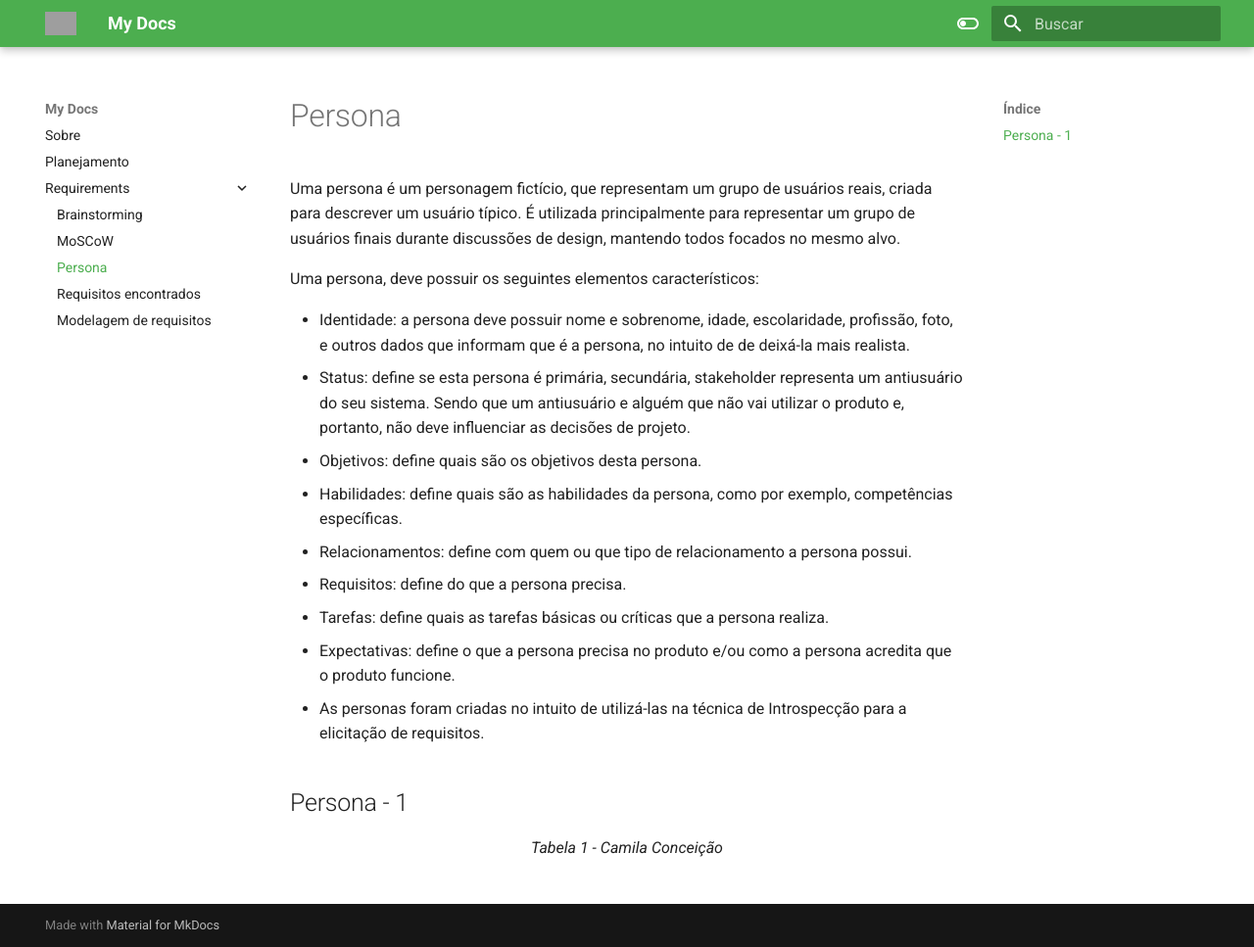
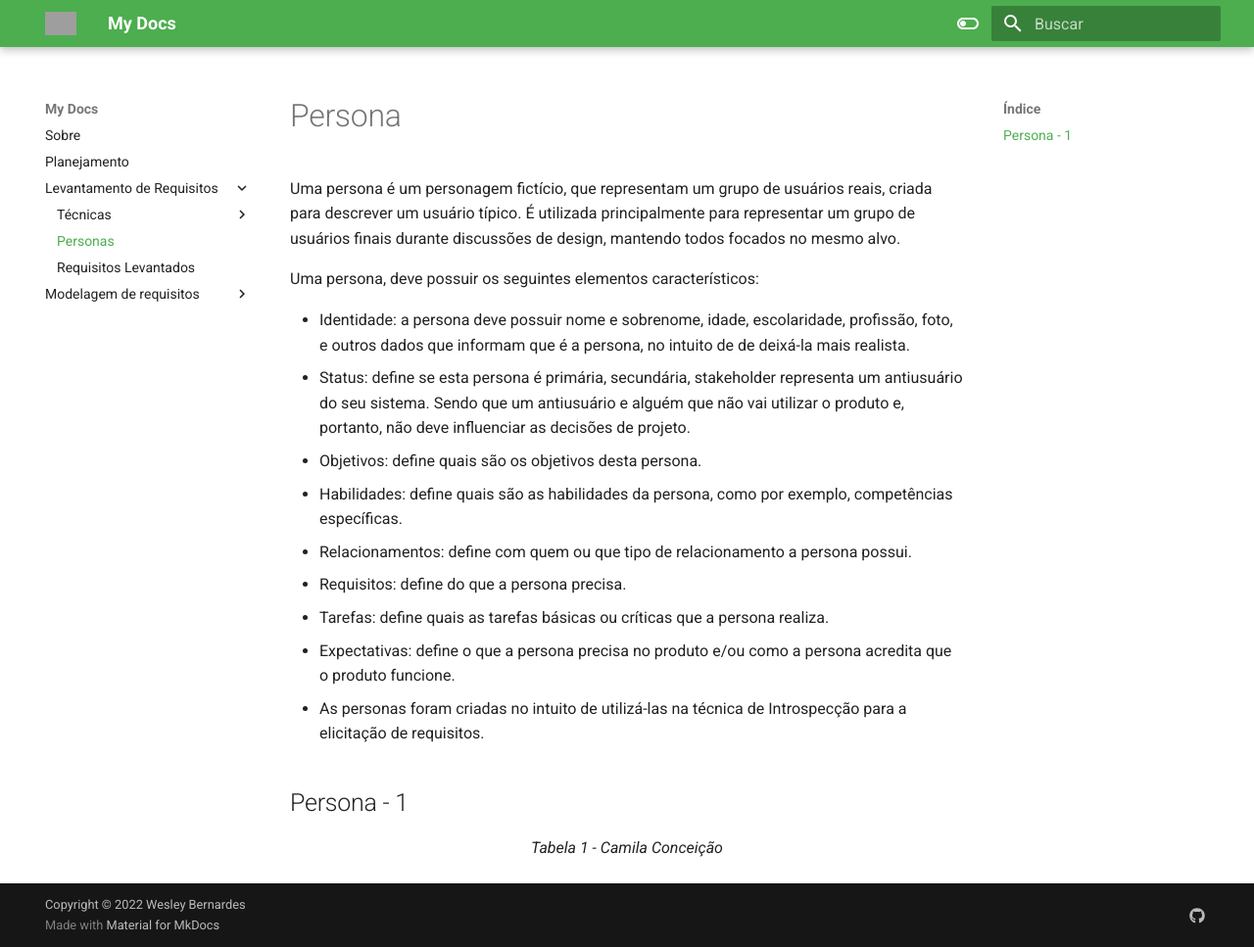
Before and after one commit to bw3sley/fepi-gpa-calculator, an MkDocs documentation site: the page built from docs/requirements/personas.md, in a window 1280 px wide and 967 px high. Shown: the whole window at 98% size. Built offline with MkDocs 1.6.1 and Material for MkDocs 9.7.7, drawn with Linux system fonts in a browser that asks for light colours; grey boxes are pictures that could not be loaded.

Commit message:
:sparkles: feat: setup navigation

```diff
--- a/mkdocs.yml
+++ b/mkdocs.yml
@@ -24,3 +24,28 @@ theme:
       toggle:
         icon: material/toggle-switch
         name: Switch to light mode
+
+nav:
+  - Sobre: index.md
+  - Planejamento: planning.md
+  - Levantamento de Requisitos:
+    - Técnicas:
+      - Brainstorming: requirements/brainstorming.md
+      - MoSCoW: requirements/moscow.md
+    - Personas: requirements/personas.md
+    - Requisitos Levantados: requirements/requirements.md
+  - Modelagem de requisitos:
+    - Caso de Uso: requirements/use-case.md
+
+plugins:
+  - search:
+      lang: pt
+      lang: en
+
+copyright: Copyright &copy; 2022 Wesley Bernardes
+
+extra:
+  social:
+    - icon: fontawesome/brands/github
+      link: https://github.com/bw3sley
+      name: bw3sley on GitHub
```
